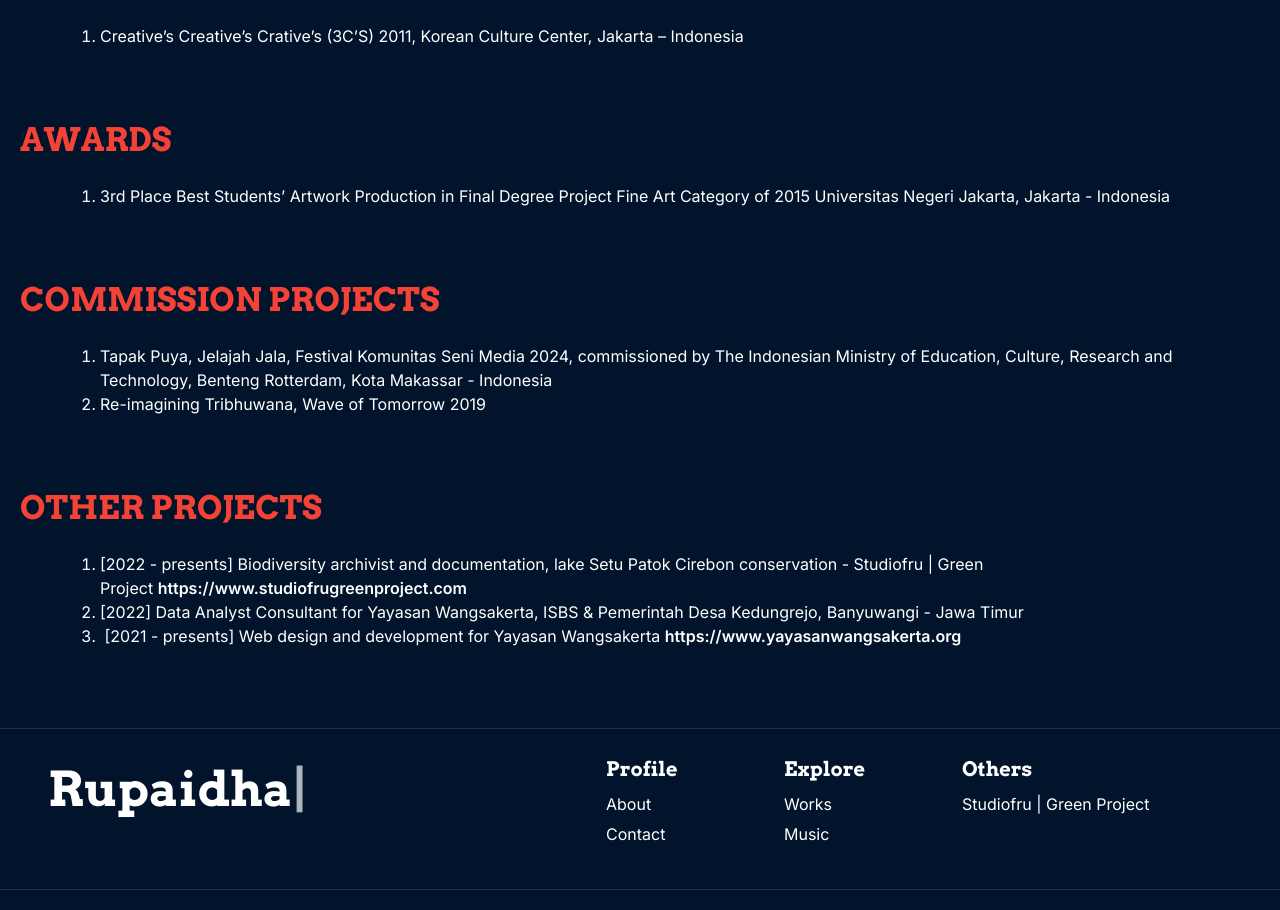
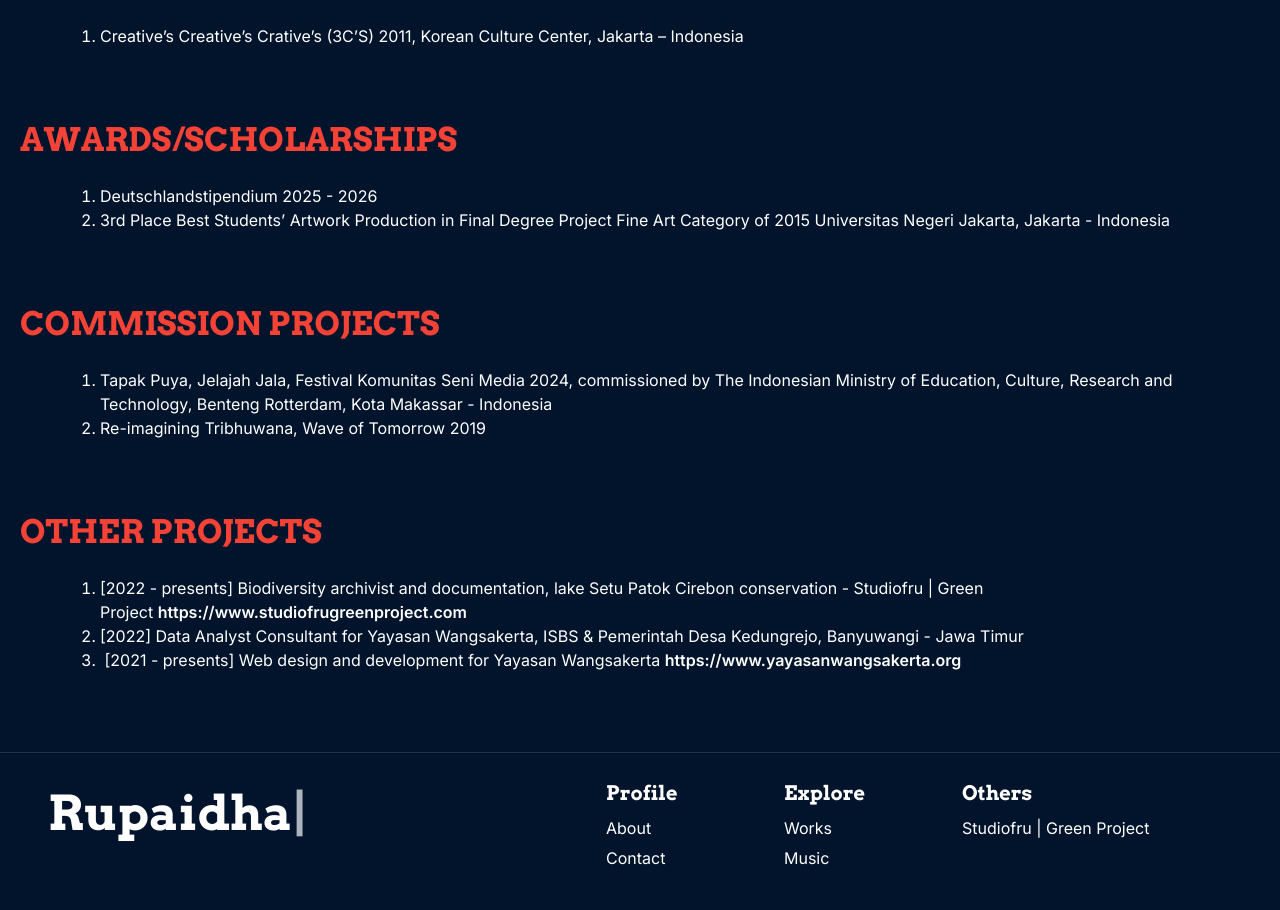
Before and after one commit to farhanazrupaidha/farhanazrupaidha-markdown, a Next.js app: page /about in a window 1280 px wide. Shown: the part 2440-3350 px from the top of the page. Built offline with nearby package versions, Linux system fonts and the light colour scheme; no server answers; what @mui/material-nextjs would draw is missing.

Commit message:
deutschlandstipendium added

```diff
--- a/src/app/about/page.tsx
+++ b/src/app/about/page.tsx
@@ -160,8 +160,11 @@ export default function Index() {
         </li>
         </ol>
         <p>&nbsp;</p>
-        <Typography variant="h4" color="#f44336" sx={{mb:1, mt:2}}>AWARDS</Typography>
+        <Typography variant="h4" color="#f44336" sx={{mb:1, mt:2}}>AWARDS/SCHOLARSHIPS</Typography>
         <ol className="list-decimal my-6 list-outside ml-20">
+        <li>
+        <div>Deutschlandstipendium 2025 - 2026</div>
+        </li>
         <li>
         <div>3rd Place Best Students&rsquo; Artwork Production in Final Degree Project Fine Art Category of 2015 Universitas Negeri Jakarta, Jakarta - Indonesia</div>
         </li>
```
